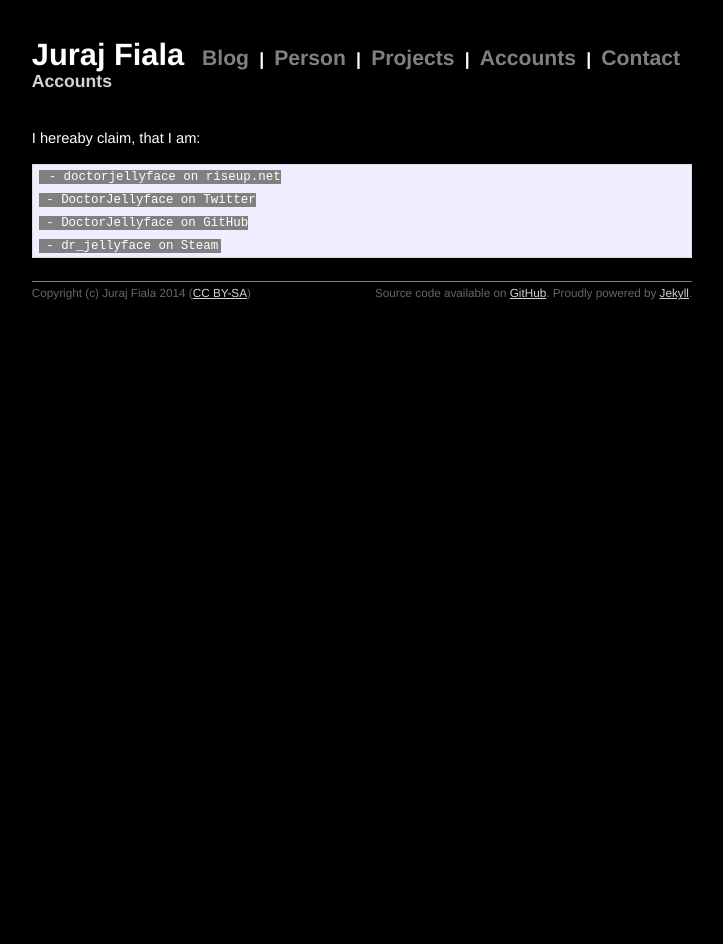
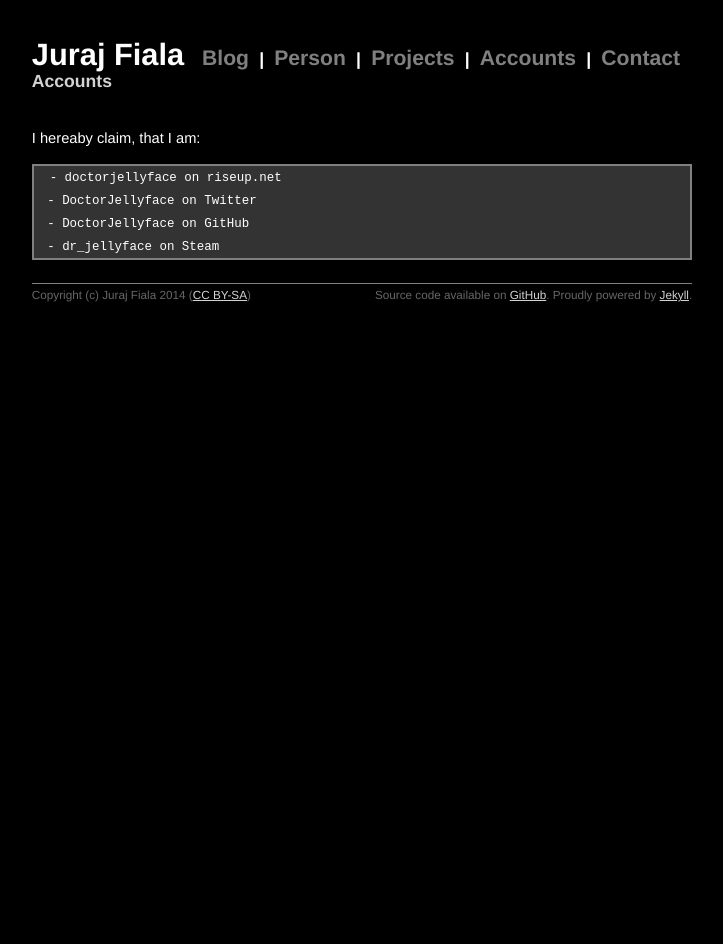
Before and after one commit to jurf/jurf.github.io, a Jekyll site: the page built from accounts/index.md, in a window 1280 px wide. Shown: the whole page, without its empty margins (278-1001 px from the left). Built offline with Jekyll 4.4.1, drawn with Linux system fonts in a browser that asks for light colours.

Commit message:
Made terminal nicer.

```diff
--- a/css/style.css
+++ b/css/style.css
@@ -191,8 +191,8 @@ ul.posts {
   /* standard */
 
   pre {
-    border: 1px solid #ddd;
-    background-color: #eef;
+    border: 2px solid gray;
+    background-color: #333;
     padding: 0 .4em;
   }
 
@@ -202,8 +202,8 @@ ul.posts {
   }
 
   code {
-    border: 1px solid #D3D3D3;
-    background-color: #808080;
+    border: 2px solid gray;
+    background-color: #333;
     font-size: 85%;
     padding: 0 .2em;
   }
@@ -215,9 +215,9 @@ ul.posts {
   /* terminal */
 
   pre.terminal {
-    border: 1px solid black;
+    border: 2px solid gray;
     background-color: #333;
-    color: white;
+    color: lightgray;
   }
 
   pre.terminal code {
```
